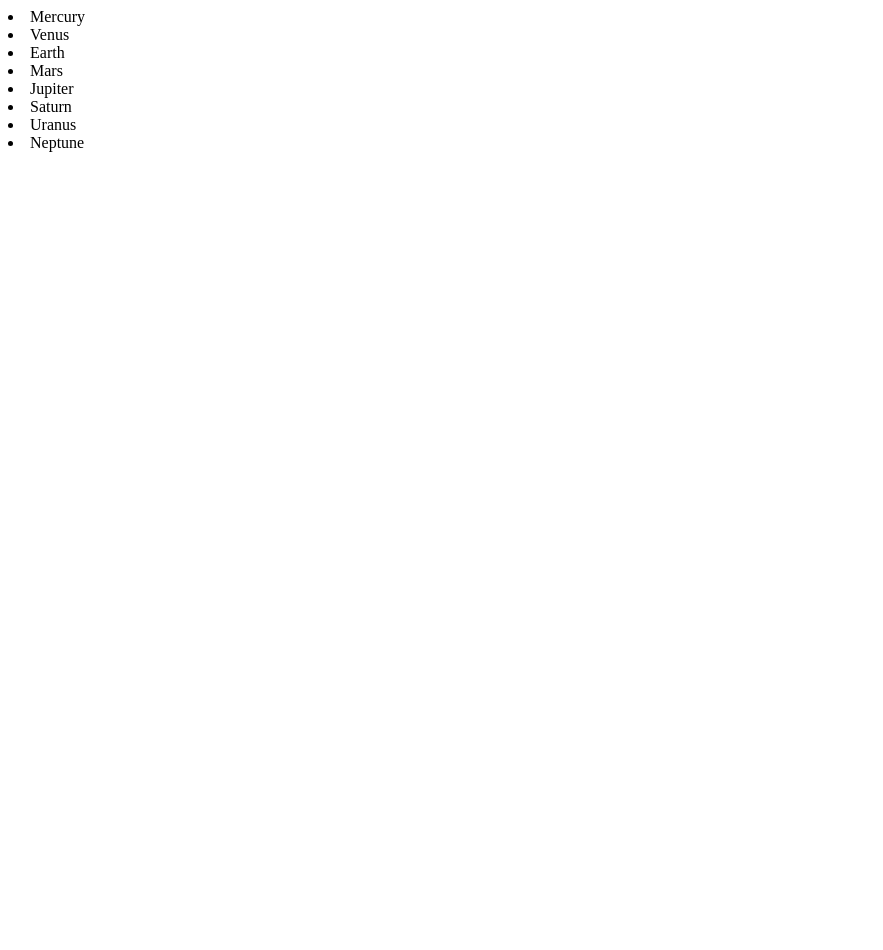
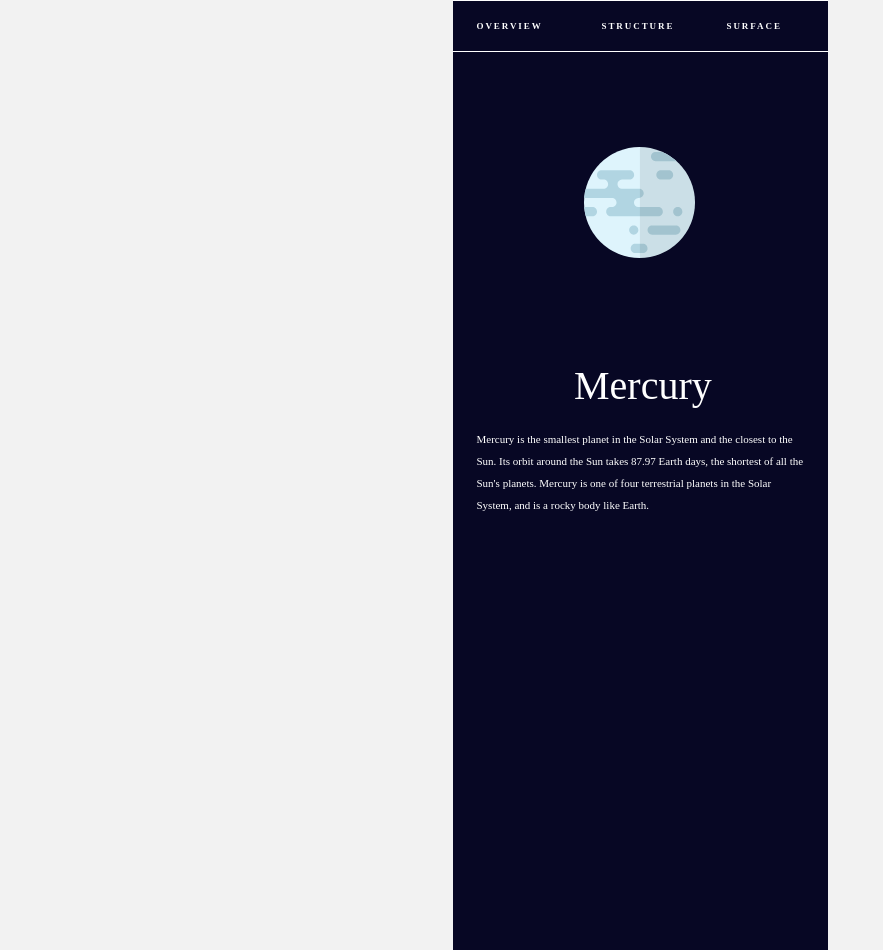
Before and after one commit to Tamuna-Z/planet_app, a React (Vite) app: page /mercury in a window 1280 px wide. Shown: the whole page, without its empty margins (0-883 px from the left). Before the commit the page ends 800 px from the top, so only its background shows below. Built offline with nearby package versions, Linux system fonts and the light colour scheme.

Commit message:
add content of planet before wikipedia

```diff
--- a/src/pages/Planet.jsx
+++ b/src/pages/Planet.jsx
@@ -1,18 +1,28 @@
 import React from 'react';
 import { useParams } from 'react-router-dom';
 import data from '../../data.json';
+import {Container, OverviewContainer,View,MercuryImg,PlanetName,PlanetContent} from '../styled_components/Planets_styled';
+import Mercury from '../../public/assets/planet-mercury.svg';
 
 function Planet() {
   const params=useParams();
   const planetInfo=data.find((item)=>item.name.toLowerCase()==params.planet)
   console.log(planetInfo);
   return (
-    <div>
-      {data.map((item) => (
-        // <li>{item.name}</li>
-        <li>{item.name}</li>
-      ))}
-    </div>
+    <>
+   <Container>
+   <OverviewContainer>
+      <View>OVERVIEW</View>
+      <View>STRUCTURE</View>
+      <View>SURFACE</View>
+    </OverviewContainer>
+    <MercuryImg src={Mercury}/>
+    <PlanetName>{planetInfo.name}</PlanetName>
+    <PlanetContent>{planetInfo.overview.content}</PlanetContent>
+
+   </Container>
+
+    </>
   )
 }
 
--- a/src/styled_components/Global.styled.js
+++ b/src/styled_components/Global.styled.js
@@ -1,5 +1,18 @@
 import {createGlobalStyle} from "styled-components"
-export const GlobalStyled =createGlobalStyle``;
+export const GlobalStyled =createGlobalStyle`
+ body {
+    box-sizing:border-box;
+    height:100vh;
+    background-color:#F2F2F2;
+    display:flex;
+    justify-content:center;
+  }
+  *{
+    margin: 0;
+    padding: 0;
+  }
+
+`;
 
 
 
--- a/src/styled_components/Planets_styled.js
+++ b/src/styled_components/Planets_styled.js
@@ -0,0 +1,60 @@
+import styled from "styled-components";
+const Container=styled.div`
+width:375px;
+height:950px;
+background-color:#070724;
+`;
+const OverviewContainer=styled.div`
+display:flex;
+width:100%;
+justify-content:space-around;
+align-items:center;
+
+border-top:1px solid #fff;
+border-bottom:1px solid #fff;
+`;
+
+const View=styled.h3`
+width:80px;
+height:10px;
+color:#fff;
+font-family:Spartan;
+font-weight:700;
+font-size:9px;
+line-height:10.08px;
+letter-spacing:1.93px;
+align-items:center;
+margin:20px 24px 20px 24px;
+`;
+const MercuryImg=styled.img`
+width:111px;
+height:111px;
+/* opacity: 7.76%; */
+margin:95px 131.62px 98px 131px;
+
+`;
+const PlanetName=styled.h1`
+width:132px;
+height:52px;
+font-family:Spartan;
+font-weight:400;
+font-size:40px;
+line-height:51.76px;
+align-items:center;
+color:#ffffff;
+margin: 0px 121.5px 16px 121.5px;
+`;
+const PlanetContent=styled.h1`
+width:327px;
+font-family:Spartan;
+font-weight:400;
+font-size:11px;
+line-height:22px;
+align-items:center;
+color:#ffffff;
+margin: 0px 24px 32px 24px;
+
+`;
+
+
+export{Container,OverviewContainer,View,MercuryImg,PlanetName,PlanetContent}
```
